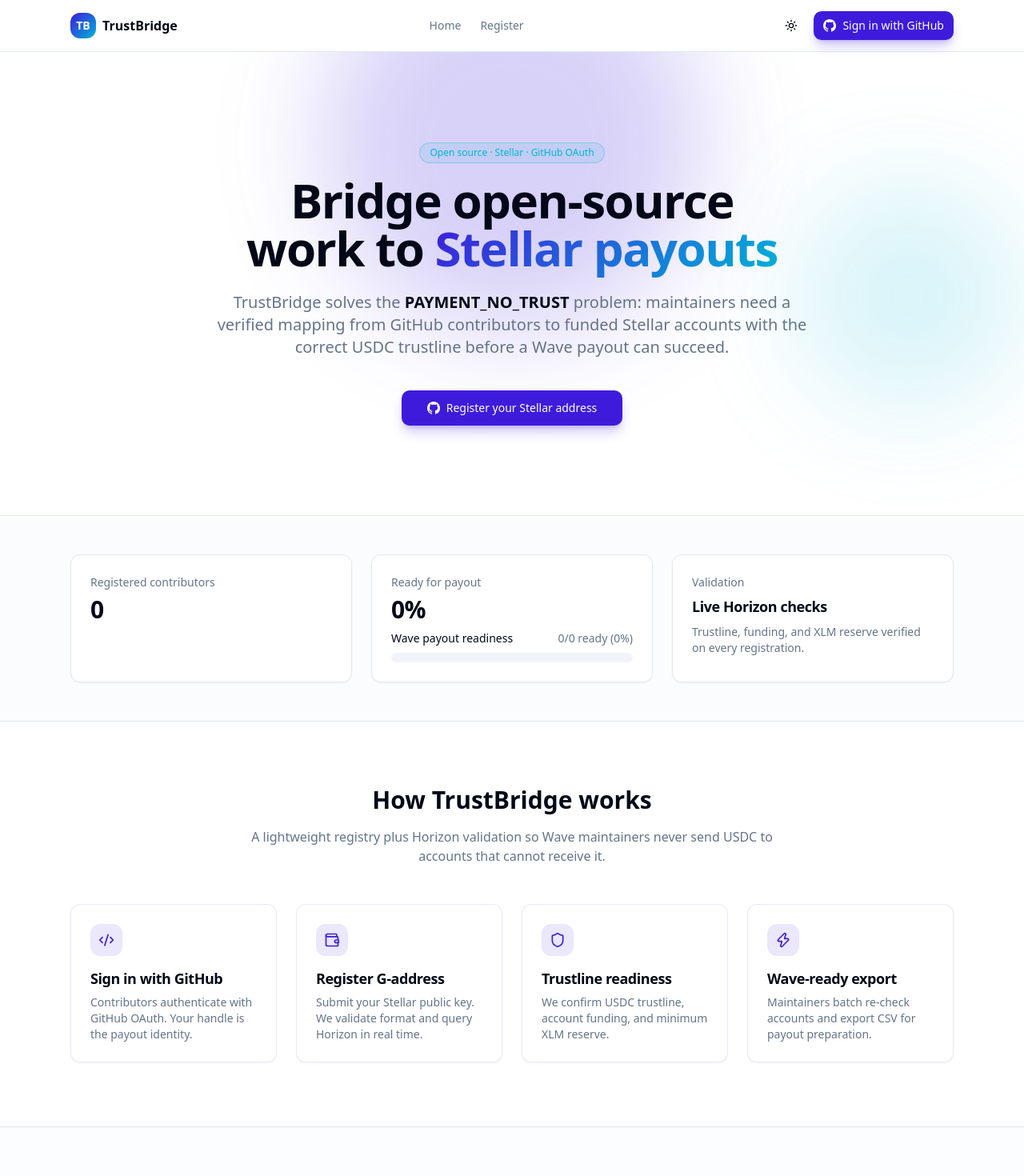
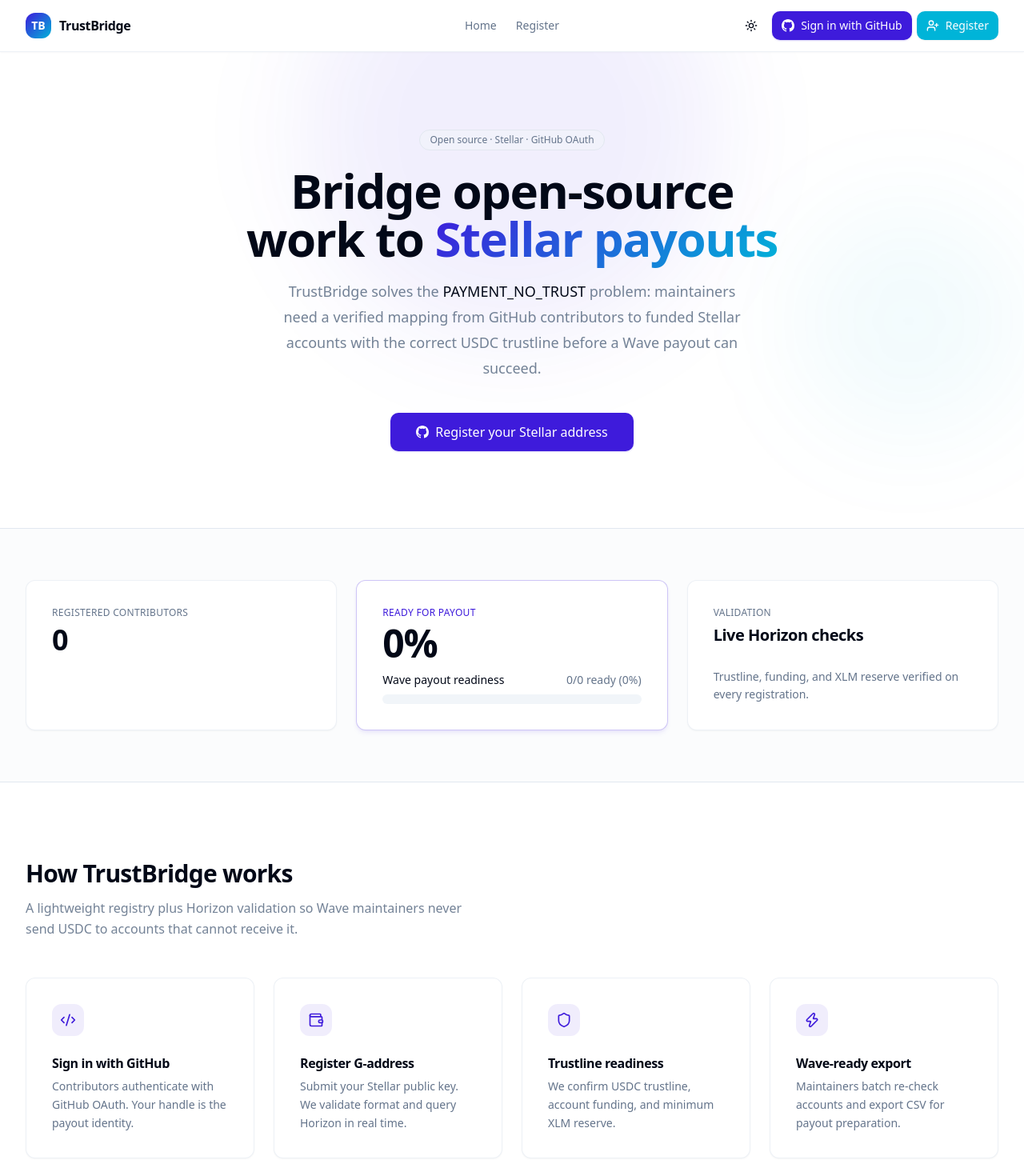
Before and after one commit to Abdullahi-Code9/trustbridge-dashboard, a Next.js app: page / in a window 1280 px wide. Shown: the top 1470 px of the page at 80% size. Built offline with nearby package versions, Linux system fonts and the light colour scheme; no server answers; the database is empty.

Commit message:
feat: polish landing layout and edge-align navbar with GitHub sign-in CTAs

```diff
--- a/src/app/page.tsx
+++ b/src/app/page.tsx
@@ -10,6 +10,7 @@
 } from "lucide-react";
 
 import { GitHubIcon } from "@/components/icons/GitHubIcon";
+import { SignInButton } from "@/components/SignInButton";
 
 import { WaveReadinessBar } from "@/components/WaveReadinessBar";
 import { Button } from "@/components/ui/button";
@@ -40,47 +41,58 @@
   return (
     <div className="relative overflow-hidden">
       <div className="pointer-events-none absolute inset-0 -z-10">
-        <div className="absolute -top-32 left-1/2 h-[480px] w-[480px] -translate-x-1/2 rounded-full bg-stellar-purple/20 blur-3xl" />
-        <div className="absolute top-40 right-0 h-72 w-72 rounded-full bg-stellar-cyan/15 blur-3xl" />
+        <div className="absolute -top-40 left-1/2 h-[520px] w-[520px] -translate-x-1/2 rounded-full bg-stellar-purple/[0.07] blur-3xl" />
+        <div className="absolute top-48 right-0 h-72 w-72 rounded-full bg-stellar-cyan/[0.05] blur-3xl" />
       </div>
 
-      <section className="mx-auto max-w-6xl px-4 py-20 sm:px-6 lg:py-28">
-        <div className="mx-auto max-w-3xl text-center">
-          <p className="mb-4 inline-flex items-center rounded-full border border-stellar-cyan/30 bg-stellar-cyan/10 px-3 py-1 text-xs font-medium text-stellar-cyan">
+      {/* Hero — centered, focused */}
+      <section className="mx-auto max-w-7xl px-6 pb-20 pt-20 sm:px-8 lg:pb-24 lg:pt-24">
+        <div className="mx-auto max-w-2xl text-center">
+          <p className="mb-5 inline-flex items-center rounded-full border border-border bg-muted/50 px-3 py-1 text-xs font-medium text-muted-foreground">
             Open source · Stellar · GitHub OAuth
           </p>
-          <h1 className="text-balance text-4xl font-bold tracking-tight sm:text-6xl">
+          <h1 className="text-balance text-4xl font-bold tracking-tight sm:text-5xl sm:leading-[1.12] lg:text-6xl">
             Bridge open-source work to{" "}
             <span className="bg-stellar-gradient bg-clip-text text-transparent">
               Stellar payouts
             </span>
           </h1>
-          <p className="mt-6 text-lg text-muted-foreground sm:text-xl">
+          <p className="mx-auto mt-5 max-w-xl text-base leading-relaxed text-muted-foreground/90 sm:text-lg sm:leading-8">
             TrustBridge solves the{" "}
-            <strong className="text-foreground">PAYMENT_NO_TRUST</strong>{" "}
-            problem: maintainers need a verified mapping from GitHub contributors
-            to funded Stellar accounts with the correct USDC trustline before a
-            Wave payout can succeed.
+            <strong className="font-medium text-foreground">
+              PAYMENT_NO_TRUST
+            </strong>{" "}
+            problem: maintainers need a verified mapping from GitHub
+            contributors to funded Stellar accounts with the correct USDC
+            trustline before a Wave payout can succeed.
           </p>
 
           <div className="mt-10 flex flex-col items-center justify-center gap-3 sm:flex-row">
             {session ? (
-              <Button asChild size="lg" variant="stellar">
+              <Button
+                asChild
+                size="lg"
+                variant="stellar"
+                className="h-12 px-8 text-base"
+              >
                 <Link href="/register">
                   Register your Stellar address
                   <ArrowRight className="h-4 w-4" />
                 </Link>
               </Button>
             ) : (
-              <Button asChild size="lg" variant="stellar">
-                <Link href="/api/auth/signin?callbackUrl=/register">
-                  <GitHubIcon className="h-4 w-4" />
-                  Register your Stellar address
-                </Link>
-              </Button>
+              <SignInButton
+                size="lg"
+                variant="stellar"
+                callbackUrl="/register"
+                className="h-12 px-8 text-base"
+              >
+                <GitHubIcon className="h-4 w-4" />
+                Register your Stellar address
+              </SignInButton>
             )}
             {session?.user?.isMaintainer && (
-              <Button asChild size="lg" variant="outline">
+              <Button asChild size="lg" variant="outline" className="h-12 px-6">
                 <Link href="/dashboard">Maintainer dashboard</Link>
               </Button>
             )}
@@ -88,46 +100,64 @@
         </div>
       </section>
 
+      {/* Stats — structured full-width grid, spacious cards */}
       <section className="border-y bg-muted/30">
-        <div className="mx-auto grid max-w-6xl gap-6 px-4 py-12 sm:grid-cols-3 sm:px-6">
-          <Card>
-            <CardHeader className="pb-2">
-              <CardDescription>Registered contributors</CardDescription>
-              <CardTitle className="text-3xl">{stats.totalContributors}</CardTitle>
+        <div className="mx-auto grid max-w-7xl grid-cols-1 items-stretch gap-5 px-6 py-14 sm:grid-cols-3 sm:px-8 lg:gap-6 lg:py-16">
+          <Card className="flex h-full min-h-[160px] flex-col border-border/60">
+            <CardHeader className="flex-1 p-8 text-left">
+              <CardDescription className="text-xs font-medium uppercase tracking-wide">
+                Registered contributors
+              </CardDescription>
+              <CardTitle className="mt-3 text-4xl tabular-nums tracking-tight">
+                {stats.totalContributors}
+              </CardTitle>
             </CardHeader>
           </Card>
-          <Card>
-            <CardHeader className="pb-2">
-              <CardDescription>Ready for payout</CardDescription>
-              <CardTitle className="text-3xl">{stats.readyPercent}%</CardTitle>
+          <Card className="flex h-full min-h-[160px] flex-col border-stellar-purple/25 shadow-md shadow-stellar-purple/[0.08]">
+            <CardHeader className="p-8 pb-3 text-left">
+              <CardDescription className="text-xs font-medium uppercase tracking-wide text-stellar-purple dark:text-primary">
+                Ready for payout
+              </CardDescription>
+              <CardTitle className="mt-3 text-5xl tabular-nums tracking-tight">
+                {stats.readyPercent}%
+              </CardTitle>
             </CardHeader>
-            <CardContent>
+            <CardContent className="mt-auto p-8 pt-0 text-left">
               <WaveReadinessBar
                 readyCount={stats.readyCount}
                 totalCount={stats.totalContributors}
               />
             </CardContent>
           </Card>
-          <Card>
-            <CardHeader className="pb-2">
-              <CardDescription>Validation</CardDescription>
-              <CardTitle className="text-lg">Live Horizon checks</CardTitle>
+          <Card className="flex h-full min-h-[160px] flex-col border-border/60">
+            <CardHeader className="p-8 pb-3 text-left">
+              <CardDescription className="text-xs font-medium uppercase tracking-wide">
+                Validation
+              </CardDescription>
+              <CardTitle className="mt-3 text-xl font-semibold tracking-tight">
+                Live Horizon checks
+              </CardTitle>
             </CardHeader>
-            <CardContent className="text-sm text-muted-foreground">
+            <CardContent className="mt-auto p-8 pt-0 text-left text-sm leading-relaxed text-muted-foreground">
               Trustline, funding, and XLM reserve verified on every registration.
             </CardContent>
           </Card>
         </div>
       </section>
 
-      <section className="mx-auto max-w-6xl px-4 py-20 sm:px-6">
-        <h2 className="text-center text-3xl font-bold">How TrustBridge works</h2>
-        <p className="mx-auto mt-4 max-w-2xl text-center text-muted-foreground">
-          A lightweight registry plus Horizon validation so Wave maintainers never
-          send USDC to accounts that cannot receive it.
-        </p>
+      {/* How it works — structured, left-aligned copy */}
+      <section className="mx-auto max-w-7xl px-6 py-20 sm:px-8 lg:py-24">
+        <div className="max-w-2xl text-left">
+          <h2 className="text-3xl font-bold tracking-tight">
+            How TrustBridge works
+          </h2>
+          <p className="mt-3 max-w-xl leading-relaxed text-muted-foreground/90">
+            A lightweight registry plus Horizon validation so Wave maintainers
+            never send USDC to accounts that cannot receive it.
+          </p>
+        </div>
 
-        <div className="mt-12 grid gap-6 md:grid-cols-2 lg:grid-cols-4">
+        <div className="mt-12 grid grid-cols-1 gap-5 md:grid-cols-2 lg:grid-cols-4 lg:gap-6">
           {[
             {
               icon: Code2,
@@ -150,32 +180,51 @@
               body: "Maintainers batch re-check accounts and export CSV for payout preparation.",
             },
           ].map(({ icon: Icon, title, body }) => (
-            <Card key={title} className="border-stellar-purple/10">
-              <CardHeader>
-                <div className="mb-2 flex h-10 w-10 items-center justify-center rounded-lg bg-stellar-purple/10 text-stellar-purple">
+            <Card key={title} className="h-full border-border/60">
+              <CardHeader className="p-8 text-left">
+                <div className="mb-4 flex h-10 w-10 items-center justify-center rounded-lg bg-stellar-purple/[0.08] text-stellar-purple dark:bg-primary/10 dark:text-primary">
                   <Icon className="h-5 w-5" />
                 </div>
-                <CardTitle className="text-lg">{title}</CardTitle>
-                <CardDescription>{body}</CardDescription>
+                <CardTitle className="text-base font-semibold">{title}</CardTitle>
+                <CardDescription className="mt-1.5 leading-relaxed">
+                  {body}
+                </CardDescription>
               </CardHeader>
             </Card>
           ))}
         </div>
       </section>
 
+      {/* Closing CTA — centered */}
       <section className="border-t bg-muted/20">
-        <div className="mx-auto max-w-3xl px-4 py-16 text-center sm:px-6">
-          <CheckCircle2 className="mx-auto h-10 w-10 text-stellar-cyan" />
-          <h2 className="mt-4 text-2xl font-bold">Ready to join the Wave?</h2>
-          <p className="mt-2 text-muted-foreground">
+        <div className="mx-auto max-w-7xl px-6 py-16 text-center sm:px-8 lg:py-20">
+          <CheckCircle2 className="mx-auto h-8 w-8 text-stellar-cyan/80" />
+          <h2 className="mx-auto mt-5 max-w-xl text-2xl font-bold tracking-tight">
+            Ready to join the Wave?
+          </h2>
+          <p className="mx-auto mt-3 max-w-md leading-relaxed text-muted-foreground/90">
             Registration takes less than two minutes once your Stellar wallet is
             funded and your USDC trustline is active.
           </p>
-          <Button asChild className="mt-6" variant="stellar" size="lg">
-            <Link href={session ? "/register" : "/api/auth/signin?callbackUrl=/register"}>
+          {session ? (
+            <Button
+              asChild
+              className="mt-8 h-12 px-8 text-base"
+              variant="stellar"
+              size="lg"
+            >
+              <Link href="/register">Get started</Link>
+            </Button>
+          ) : (
+            <SignInButton
+              className="mt-8 h-12 px-8 text-base"
+              variant="stellar"
+              size="lg"
+              callbackUrl="/register"
+            >
               Get started
-            </Link>
-          </Button>
+            </SignInButton>
+          )}
         </div>
       </section>
     </div>
--- a/src/components/Header.tsx
+++ b/src/components/Header.tsx
@@ -6,6 +6,7 @@
 import { useTheme } from "next-themes";
 
 import { GitHubIcon } from "@/components/icons/GitHubIcon";
+import { SignInButton } from "@/components/SignInButton";
 
 import { Button } from "@/components/ui/button";
 
@@ -14,36 +15,54 @@
   const { theme, setTheme } = useTheme();
 
   return (
-    <header className="sticky top-0 z-50 border-b bg-background/80 backdrop-blur-md">
-      <div className="mx-auto flex h-16 max-w-6xl items-center justify-between px-4 sm:px-6">
-        <Link href="/" className="flex items-center gap-2 font-semibold">
-          <span className="flex h-8 w-8 items-center justify-center rounded-lg bg-gradient-to-br from-stellar-purple to-stellar-cyan text-sm text-white">
+    <header className="sticky top-0 z-50 border-b border-border/60 bg-background/85 shadow-[0_1px_2px_0_rgb(0_0_0_/_0.03)] backdrop-blur-lg">
+      <div className="grid h-16 w-full grid-cols-[1fr_auto_1fr] items-center px-6 sm:px-8">
+        {/* Left — logo at the edge */}
+        <div className="justify-self-start">
+          <Link href="/" className="flex items-center gap-2.5 font-semibold">
+            <span className="flex h-8 w-8 items-center justify-center rounded-lg bg-gradient-to-br from-stellar-purple to-stellar-cyan text-sm font-semibold text-white">
               TB
             </span>
-          <span>TrustBridge</span>
+            <span className="tracking-tight">TrustBridge</span>
           </Link>
+        </div>
 
-        <nav className="hidden items-center gap-6 text-sm md:flex">
-          <Link href="/" className="text-muted-foreground hover:text-foreground">
+        {/* Center — nav links stay centered, unchanged */}
+        <nav className="hidden items-center gap-6 text-sm font-medium md:flex">
+          <Link
+            href="/"
+            className="text-muted-foreground transition-colors hover:text-foreground"
+          >
             Home
           </Link>
+          {session ? (
             <Link
               href="/register"
-            className="text-muted-foreground hover:text-foreground"
+              className="text-muted-foreground transition-colors hover:text-foreground"
             >
               Register
             </Link>
+          ) : (
+            <button
+              type="button"
+              className="text-muted-foreground transition-colors hover:text-foreground"
+              onClick={() => signIn("github", { callbackUrl: "/register" })}
+            >
+              Register
+            </button>
+          )}
           {session?.user?.isMaintainer && (
             <Link
               href="/dashboard"
-              className="text-muted-foreground hover:text-foreground"
+              className="text-muted-foreground transition-colors hover:text-foreground"
             >
               Dashboard
             </Link>
           )}
         </nav>
 
-        <div className="flex items-center gap-2">
+        {/* Right — actions at the edge */}
+        <div className="flex items-center justify-self-end gap-1.5">
           <Button
             variant="ghost"
             size="icon"
@@ -55,8 +74,8 @@
           </Button>
 
           {session ? (
-            <div className="flex items-center gap-2">
-              <span className="hidden text-sm text-muted-foreground sm:inline">
+            <div className="flex items-center gap-1.5">
+              <span className="hidden px-1.5 text-sm text-muted-foreground sm:inline">
                 @{session.user.githubUsername}
               </span>
               <Button variant="outline" size="sm" onClick={() => signOut()}>
@@ -64,23 +83,33 @@
               </Button>
             </div>
           ) : (
-            <Button
+            <SignInButton
               variant="stellar"
               size="sm"
-              onClick={() => signIn("github", { callbackUrl: "/register" })}
+              callbackUrl="/register"
             >
               <GitHubIcon className="h-4 w-4" />
               Sign in with GitHub
-            </Button>
+            </SignInButton>
           )}
 
-          {session && (
+          {session ? (
             <Button asChild variant="cyan" size="sm" className="hidden sm:inline-flex">
               <Link href="/register">
                 <UserPlus className="h-4 w-4" />
                 Register
               </Link>
             </Button>
+          ) : (
+            <SignInButton
+              variant="cyan"
+              size="sm"
+              className="hidden sm:inline-flex"
+              callbackUrl="/register"
+            >
+              <UserPlus className="h-4 w-4" />
+              Register
+            </SignInButton>
           )}
 
           {session?.user?.isMaintainer && (
--- /dev/null
+++ b/src/components/SignInButton.tsx
@@ -0,0 +1,29 @@
+"use client";
+
+import { signIn } from "next-auth/react";
+import type { ComponentProps, ReactNode } from "react";
+
+import { Button } from "@/components/ui/button";
+
+type ButtonProps = ComponentProps<typeof Button>;
+
+interface SignInButtonProps extends Omit<ButtonProps, "onClick"> {
+  callbackUrl?: string;
+  children: ReactNode;
+}
+
+export function SignInButton({
+  callbackUrl = "/register",
+  children,
+  ...props
+}: SignInButtonProps) {
+  return (
+    <Button
+      type="button"
+      {...props}
+      onClick={() => signIn("github", { callbackUrl })}
+    >
+      {children}
+    </Button>
+  );
+}
--- a/src/components/ui/button.tsx
+++ b/src/components/ui/button.tsx
@@ -19,8 +19,8 @@
         ghost: "hover:bg-accent hover:text-accent-foreground",
         link: "text-primary underline-offset-4 hover:underline",
         stellar:
-          "bg-stellar-purple text-white hover:bg-stellar-purple/90 shadow-lg shadow-stellar-purple/25",
-        cyan: "bg-stellar-cyan text-white hover:bg-stellar-cyan/90",
+          "bg-stellar-purple text-white shadow-sm shadow-stellar-purple/20 transition-all hover:bg-stellar-purple/90 hover:shadow-md hover:shadow-stellar-purple/20",
+        cyan: "bg-stellar-cyan text-white shadow-sm hover:bg-stellar-cyan/90",
       },
       size: {
         default: "h-10 px-4 py-2",
--- a/src/components/ui/card.tsx
+++ b/src/components/ui/card.tsx
@@ -9,7 +9,7 @@
   <div
     ref={ref}
     className={cn(
-      "rounded-xl border bg-card text-card-foreground shadow-sm",
+      "rounded-xl border bg-card text-card-foreground shadow-[0_1px_2px_0_rgb(0_0_0_/_0.04)]",
       className
     )}
     {...props}
```
Lines whose indentation alone changed are shown as unchanged.
